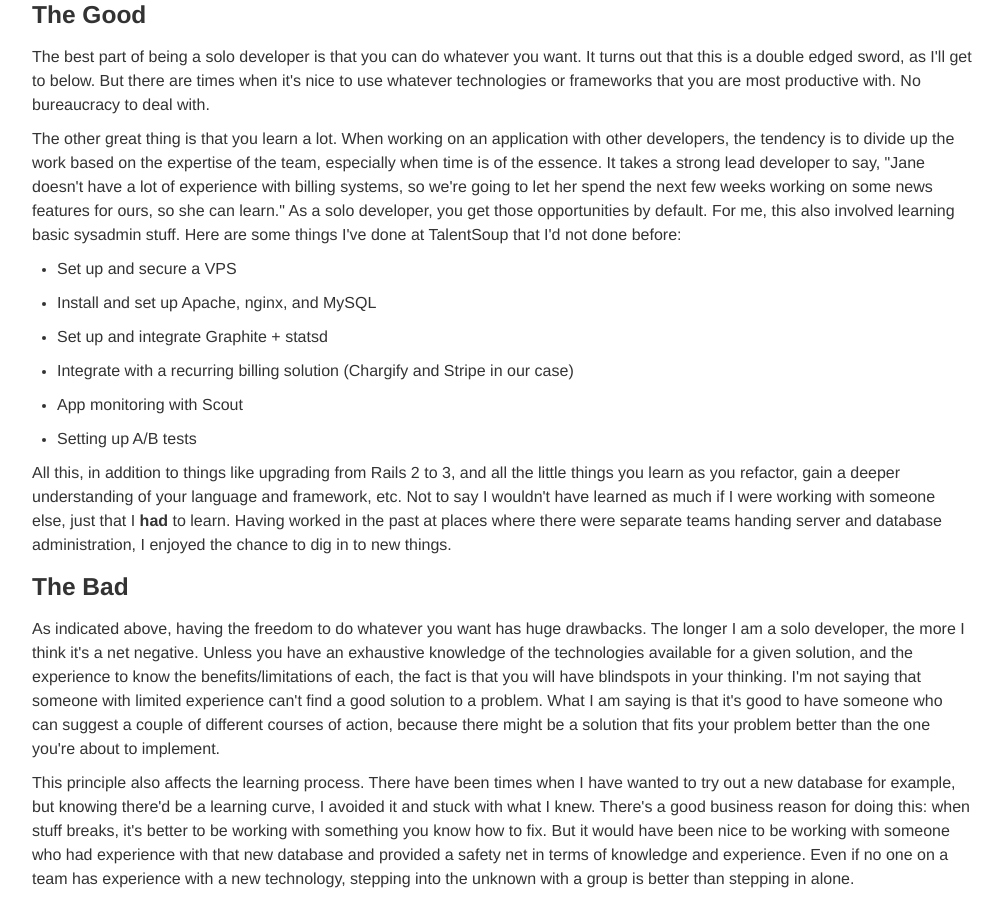
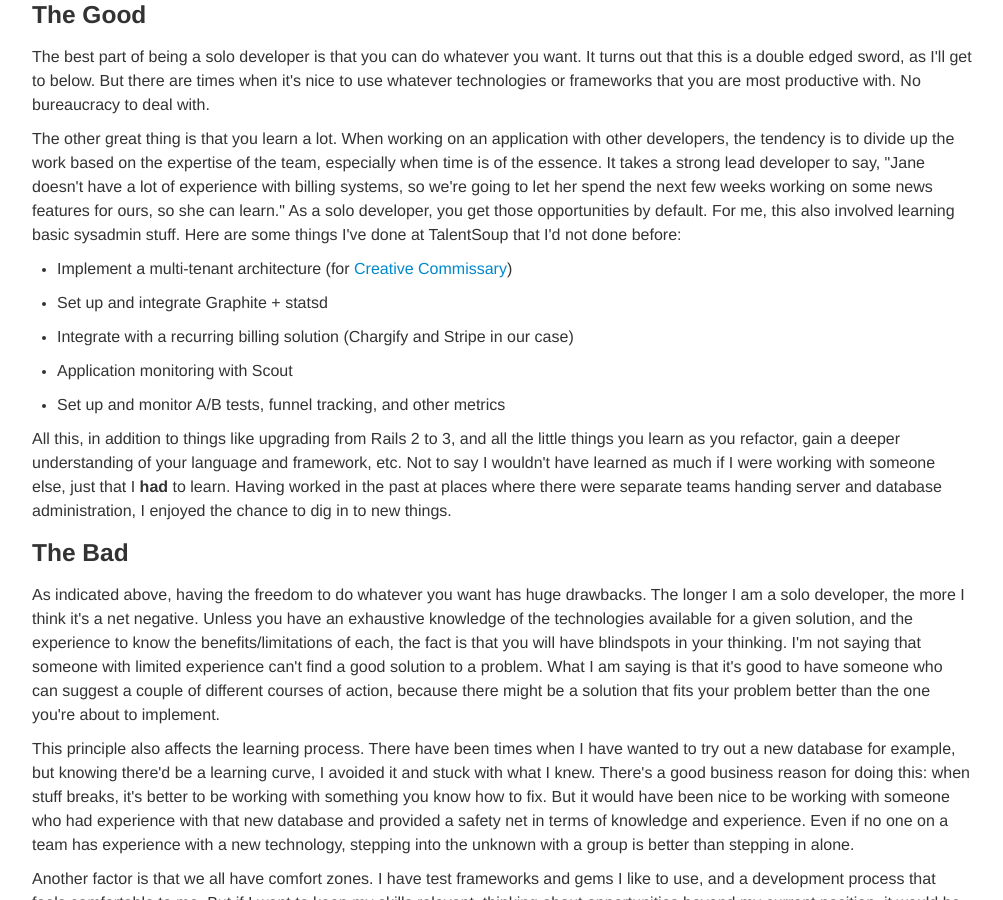
Before and after one commit to speric/speric.github.com, a Jekyll site: the page built from _posts/2013-07-24-the-challenges-of-being-a-solo-developer.markdown, in a window 1280 px wide and 900 px high, scrolled down 490 px. Shown: the whole window, without its empty margins (138-1141 px from the left). Built offline with Jekyll 4.4.1, drawn with Linux system fonts in a browser that asks for light colours; some web fonts are replaced; Markdown is read by kramdown in place of the engine named in the settings; comment, search, counter and statistics services are not loaded.

Commit message:
Update 2013-07-24-the-challenges-of-being-a-solo-developer.markdown

```diff
--- a/_posts/2013-07-24-the-challenges-of-being-a-solo-developer.markdown
+++ b/_posts/2013-07-24-the-challenges-of-being-a-solo-developer.markdown
@@ -10,12 +10,11 @@
 
 <p>The other great thing is that you learn a lot.  When working on an application with other developers, the tendency is to divide up the work based on the expertise of the team, especially when time is of the essence. It takes a strong lead developer to say, "Jane doesn't have a lot of experience with billing systems, so we're going to let her spend the next few weeks working on some news features for ours, so she can learn." As a solo developer, you get those opportunities by default.  For me, this also involved learning basic sysadmin stuff.  Here are some things I've done at TalentSoup that I'd not done before:</p>
 <ul>
-  <li><p>Set up and secure a VPS</p></li>
-  <li><p>Install and set up Apache, nginx, and MySQL</p></li>
+  <li><p>Implement a multi-tenant architecture (for <a href="https://getcommissary.com/">Creative Commissary</a>)</p></li>
   <li><p>Set up and integrate Graphite + statsd</p></li>
   <li><p>Integrate with a recurring billing solution (Chargify and Stripe in our case)</p></li>
-  <li><p>App monitoring with Scout</p></li>
-  <li><p>Setting up A/B tests</p></li>
+  <li><p>Application monitoring with Scout</p></li>
+  <li><p>Set up and monitor A/B tests, funnel tracking, and other metrics</p></li>
 </ul>
 
 <p>All this, in addition to things like upgrading from Rails 2 to 3, and all the little things you learn as you refactor, gain a deeper understanding of your language and framework, etc.  Not to say I wouldn't have learned as much if I were working with someone else, just that I <b>had</b> to learn. Having worked in the past at places where there were separate teams handing server and database administration, I enjoyed the chance to dig in to new things.</p>
```
